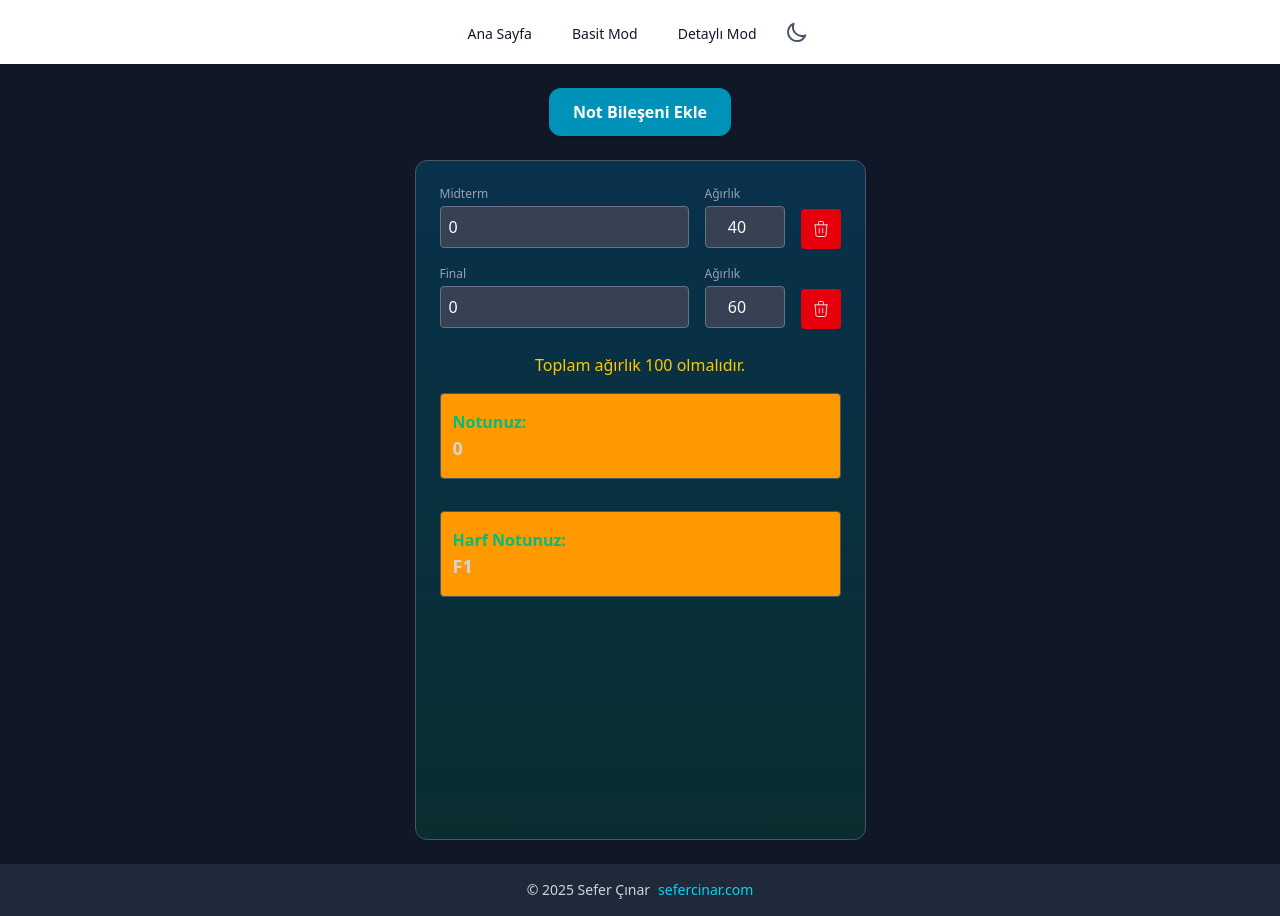
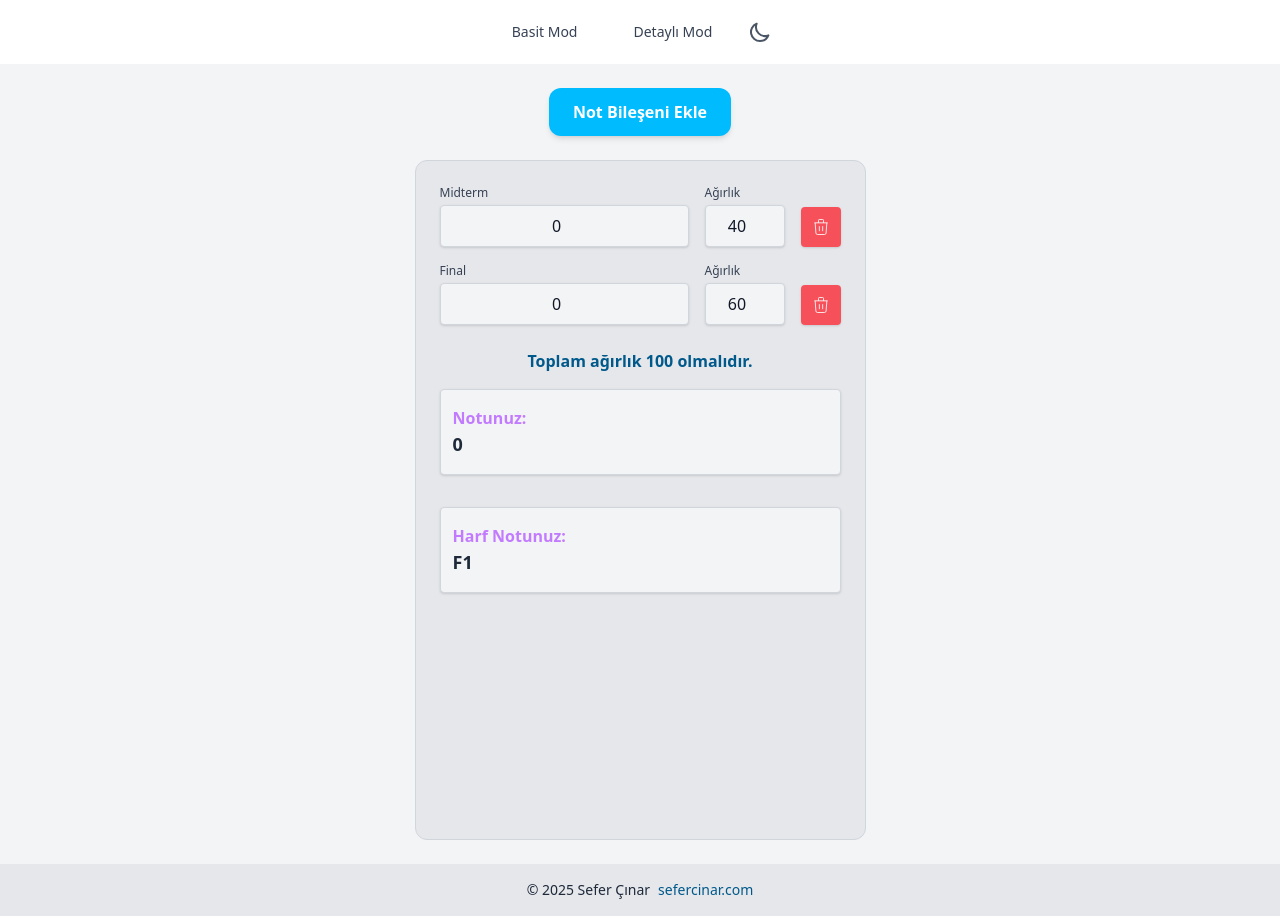
Before and after one commit to SeferCinar/examApp, a Nuxt app: page /advancedMode in a window 1280 px wide. Built offline with nearby package versions, Linux system fonts and the light colour scheme.

Commit message:
dark and ligth mode prod ready

```diff
--- a/components/Footer.vue
+++ b/components/Footer.vue
@@ -1,11 +1,11 @@
 <template>
-    <footer class="w-full bg-gray-800 text-gray-300 py-4 px-6 items-center justify-center">
+    <footer class="w-full bg-gray-200 dark:bg-gray-700 text-gray-800 dark:text-gray-300 py-4 px-6 items-center justify-center">
         <div class="container mx-auto flex flex-col justify-center sm:flex-row justify-center items-center gap-2">
             <p class="text-sm">&copy; {{ new Date().getFullYear() }} Sefer Çınar</p>
             <a href="https://sefercinar.com"
                target="_blank"
                rel="noopener noreferrer"
-               class="text-cyan-400 hover:text-cyan-300 transition-colors text-sm">
+               class="text-sky-800 hover:text-sky-900 dark:text-emerald-400 dark:hover:text-emerald-500 transition-colors text-sm">
                 sefercinar.com
             </a>
         </div>
--- a/components/GradeInfo.vue
+++ b/components/GradeInfo.vue
@@ -1,36 +1,39 @@
 <template>
-    <div class="flex flex-col items-start border  border-gray-600 my-4 py-4 px-3  transition-colors rounded w-full"
-        :class="infoBgColor , infoBgColorHover">
-        <div class="font-bold" :class="infoTextColor ">{{ gradeText }}:</div>
-        <div class="text-lg font-semibold text-gray-300">{{ gradeValue }}</div>
+    <div
+      class="flex flex-col items-start my-4 py-4 px-3 rounded shadow-sm w-full border border-gray-300 dark:border-gray-700 transition-colors duration-200"
+      :class="[bgColor, bgColorHover]"
+    >
+      <div class="font-bold" :class="textColor">{{ gradeText }}:</div>
+      <div class="text-lg font-semibold text-gray-800 dark:text-gray-200">{{ gradeValue }}</div>
     </div>
   </template>
+
   <script>
-export default{
-    props:{
-        gradeText:{
-            type:String,
-            required:true,
+  export default {
+    props: {
+      gradeText: {
+        type: String,
+        required: true,
       },
-        gradeValue:{
-            type:Number,
-            required:true,
+      gradeValue: {
+        type: Number,
+        required: true,
       },
-        infoTextColor:{
-            type:String,
-            required:false,
-            default:"text-emerald-500",
+      textColor: {
+        type: String,
+        required: false,
+        default: 'text-emerald-500 dark:text-emerald-400',
       },
-        infoBgColor:{
-            type:String,
-            required:false,
-            default:" bg-amber-500 dark:bg-sky-800",
+      bgColor: {
+        type: String,
+        required: false,
+        default: 'bg-amber-100 dark:bg-sky-900',
       },
-        infoBgColorHover:{
-            type:String,
-            required:false,
-            default:"hover:bg-sky-700",
+      bgColorHover: {
+        type: String,
+        required: false,
+        default: 'hover:bg-amber-200 dark:hover:bg-sky-800',
       },
-    }
-}
+    },
+  };
   </script>
--- a/components/GradeInputX.vue
+++ b/components/GradeInputX.vue
@@ -2,7 +2,7 @@
   <div class="flex flex-row justify-between items-center gap-4">
     <!-- Ana Input Alanı -->
     <div class="flex flex-1 flex-col items-left">
-      <label class="text-gray-400 text-xs block mb-1">{{ label }}</label>
+      <label class="text-gray-700 dark:text-gray-300 text-xs block mb-1">{{ label }}</label>
       <input
         :readonly="readOnly"
         min="0"
@@ -10,27 +10,33 @@
         @input="$emit('update:value', $event.target.value)"
         type="number"
         :placeholder="placeholder"
-        class="bg-gray-700 text-white placeholder-gray-400 p-2 rounded w-full border border-gray-500 focus:ring-2 focus:ring-cyan-400"
+        class="w-full p-2 rounded shadow-sm text-center focus:outline-none focus:ring-2 focus:ring-cyan-400
+               bg-gray-100 dark:bg-gray-800/80 text-gray-900 dark:text-gray-100
+               border border-gray-300 dark:border-gray-700
+               placeholder-gray-500 dark:placeholder-gray-400"
       />
     </div>
 
     <!-- Ağırlık Input Alanı -->
     <div class="flex flex-col items-left max-w-[80px]">
-      <label class="text-gray-400 text-xs block mb-1">Ağırlık</label>
+      <label class="text-gray-700 dark:text-gray-300 text-xs block mb-1">Ağırlık</label>
       <input
         min="0"
         :value="weight"
         @input="$emit('update:weight', $event.target.value)"
         type="number"
         placeholder="0(%)"
-        class="bg-gray-700 text-white placeholder-gray-400 p-2 rounded border border-gray-500 focus:ring-2 focus:ring-cyan-400 text-center"
+        class="w-full p-2 rounded shadow-sm text-center focus:outline-none focus:ring-2 focus:ring-cyan-400
+               bg-gray-100 dark:bg-gray-800/80 text-gray-900 dark:text-gray-100
+               border border-gray-300 dark:border-gray-700
+               placeholder-gray-500 dark:placeholder-gray-400"
       />
     </div>
 
     <!-- Silme Butonu -->
     <button
       @click="$emit('delete')"
-      class="bg-red-600 hover:bg-red-700 text-white mt-6 p-2.5 rounded focus:outline-none focus:ring-2 focus:ring-red-400 transition duration-200"
+      class="bg-red-500/80 hover:bg-red-600/80 dark:bg-red-800 dark:hover:bg-red-900 shadow-sm text-white mt-5.5 p-2.5 rounded focus:outline-none focus:ring-2 focus:ring-red-400 transition duration-200"
     >
       <svg
         xmlns="http://www.w3.org/2000/svg"
--- a/components/Navbar.vue
+++ b/components/Navbar.vue
@@ -1,48 +1,48 @@
 <template>
-    <nav class="bg-white dark:bg-gray-800 shadow-lg">
+  <nav class="bg-white dark:bg-gray-800 shadow-md">
     <div class="container mx-auto px-4">
       <div class="flex justify-center h-16">
-
         <div class="flex items-center">
           <div class="hidden sm:flex sm:space-x-8 mr-4">
-              <NuxtLink to="/"
-                       class="inline-flex items-center px-1 pt-1 text-sm font-medium text-gray-900 dark:text-gray-100">
-                Ana Sayfa
-              </NuxtLink>
+
 
             <NuxtLink to="/basicMode"
-                       class="inline-flex items-center px-1 pt-1 text-sm font-medium text-gray-900 dark:text-gray-100">
+              class="inline-flex items-center px-3 py-2 text-sm font-medium rounded-md focus:outline-none focus:ring-2 focus:ring-blue-500 focus:ring-offset-2
+                    text-gray-700 dark:text-gray-300 hover:bg-gray-200 dark:hover:bg-gray-700 transition-colors duration-200">
               Basit Mod
             </NuxtLink>
 
             <NuxtLink to="/advancedMode"
-                       class="inline-flex items-center px-1 pt-1 text-sm font-medium text-gray-900 dark:text-gray-100">
+              class="inline-flex items-center px-3 py-2 text-sm font-medium rounded-md focus:outline-none focus:ring-2 focus:ring-blue-500 focus:ring-offset-2
+                    text-gray-700 dark:text-gray-300 hover:bg-gray-200 dark:hover:bg-gray-700 transition-colors duration-200">
               Detaylı Mod
             </NuxtLink>
-
           </div>
 
           <button @click="toggleColorMode"
-                    class="p-2 rounded-lg text-gray-600 dark:text-gray-300 hover:bg-gray-100 dark:hover:bg-gray-700 focus:outline-none">
-              <svg v-if="colorMode.value === 'dark'" xmlns="http://www.w3.org/2000/svg" class="h-6 w-6" fill="none" viewBox="0 0 24 24" stroke="currentColor">
-                <path stroke-linecap="round" stroke-linejoin="round" stroke-width="2" d="M12 3v1m0 16v1m9-9h-1M4 12H3m15.364 6.364l-.707-.707M6.343 6.343l-.707-.707m12.728 0l-.707.707M6.343 17.657l-.707.707M16 12a4 4 0 11-8 0 4 4 0 018 0z" />
+            class="p-2 rounded-lg text-gray-600 dark:text-gray-300 hover:bg-gray-100 dark:hover:bg-gray-700 focus:outline-none transition-colors duration-300">
+            <svg v-if="colorMode.value === 'dark'" xmlns="http://www.w3.org/2000/svg" class="h-6 w-6" fill="none"
+              viewBox="0 0 24 24" stroke="currentColor">
+              <path stroke-linecap="round" stroke-linejoin="round" stroke-width="2"
+                d="M12 3v1m0 16v1m9-9h-1M4 12H3m15.364 6.364l-.707-.707M6.343 6.343l-.707-.707m12.728 0l-.707.707M6.343 17.657l-.707.707M16 12a4 4 0 11-8 0 4 4 0 018 0z" />
             </svg>
-              <svg v-else xmlns="http://www.w3.org/2000/svg" class="h-6 w-6" fill="none" viewBox="0 0 24 24" stroke="currentColor">
-                <path stroke-linecap="round" stroke-linejoin="round" stroke-width="2" d="M20.354 15.354A9 9 0 018.646 3.646 9.003 9.003 0 0012 21a9.003 9.003 0 008.354-5.646z" />
+            <svg v-else xmlns="http://www.w3.org/2000/svg" class="h-6 w-6" fill="none" viewBox="0 0 24 24"
+              stroke="currentColor">
+              <path stroke-linecap="round" stroke-linejoin="round" stroke-width="2"
+                d="M20.354 15.354A9 9 0 018.646 3.646 9.003 9.003 0 0012 21a9.003 9.003 0 008.354-5.646z" />
             </svg>
           </button>
 
           <div class="ml-3 relative md:hidden">
             <button @click="isOpen = !isOpen"
-                      class="p-2 rounded-lg text-gray-600 dark:text-gray-300 hover:bg-gray-100 dark:hover:bg-gray-700 focus:outline-none">
+              class="p-2 rounded-lg text-gray-600 dark:text-gray-300 hover:bg-gray-100 dark:hover:bg-gray-700 focus:outline-none transition-colors duration-300">
               <svg class="h-6 w-6" fill="none" viewBox="0 0 24 24" stroke="currentColor">
-                  <path v-if="isOpen" stroke-linecap="round" stroke-linejoin="round" stroke-width="2" d="M6 18L18 6M6 6l12 12" />
-                  <path v-else stroke-linecap="round" stroke-linejoin="round" stroke-width="2" d="M4 6h16M4 12h16M4 18h16" />
+                <path v-if="isOpen" stroke-linecap="round" stroke-linejoin="round" stroke-width="2"
+                  d="M6 18L18 6M6 6l12 12" />
+                <path v-else stroke-linecap="round" stroke-linejoin="round" stroke-width="2"
+                  d="M4 6h16M4 12h16M4 18h16" />
               </svg>
             </button>
-                  <div class="bg-white dark:bg-black text-black dark:text-white p-4">
-                       Açık modda beyaz arka plan, siyah yazı; koyu modda siyah arka plan, beyaz yazı.
-                  </div>
           </div>
         </div>
       </div>
@@ -51,22 +51,19 @@
     <!-- Mobile menu -->
     <div v-show="isOpen" class="md:hidden">
       <div class="pt-2 pb-3 space-y-1">
-          <NuxtLink to="/"
-                   class="block pl-3 pr-4 py-2 text-base font-medium text-gray-700 dark:text-gray-300 hover:bg-gray-50 dark:hover:bg-gray-700">
-            Ana Sayfa
-          </NuxtLink>
+
 
         <NuxtLink to="/basicMode"
-                   class="block pl-3 pr-4 py-2 text-base font-medium text-gray-700 dark:text-gray-300 hover:bg-gray-50 dark:hover:bg-gray-700">
+          class="block pl-3 pr-4 py-2 text-base font-medium rounded-md
+                 text-gray-700 dark:text-gray-300 hover:bg-gray-200 dark:hover:bg-gray-700 transition-colors duration-200">
           Basit Mod
         </NuxtLink>
 
         <NuxtLink to="/advancedMode"
-                   class="block pl-3 pr-4 py-2 text-base font-medium text-gray-700 dark:text-gray-300 hover:bg-gray-50 dark:hover:bg-gray-700">
+          class="block pl-3 pr-4 py-2 text-base font-medium rounded-md
+                 text-gray-700 dark:text-gray-300 hover:bg-gray-200 dark:hover:bg-gray-700 transition-colors duration-200">
           Detaylı Mod
         </NuxtLink>
-
-
       </div>
     </div>
   </nav>
--- a/nuxt.config.ts
+++ b/nuxt.config.ts
@@ -3,6 +3,9 @@ import tailwindcss from "@tailwindcss/vite";
 export default defineNuxtConfig({
   compatibilityDate: '2024-11-01',
   devtools: { enabled: true },
+  routeRules: {
+    "/": { redirect: "/basicMode" }
+  },
   vite: {
     plugins: [
       tailwindcss(),
--- a/pages/advancedMode.vue
+++ b/pages/advancedMode.vue
@@ -63,7 +63,7 @@ export default {
 </script>
 
 <template>
-  <div class="flex flex-col items-center justify-center bg-gray-900 min-h-screen p-6">
+  <div class="flex flex-col items-center justify-center bg-gray-100 dark:bg-gray-800 min-h-screen p-6">
    <div class="buttons flex flex-row gap-4">
     <!-- <button @click="navigateTo('/basicMode')"
       class="py-3 px-6 bg-cyan-600 hover:bg-cyan-500 text-white font-semibold rounded-xl shadow-md transition">
@@ -71,12 +71,12 @@ export default {
     </button> -->
 
     <button @click="addGradeComponent"
-      class="py-3 px-6 bg-cyan-600 hover:bg-cyan-500 text-white font-semibold rounded-xl shadow-md transition">
+      class="py-3 px-6 bg-sky-400 hover:bg-sky-500 text-white dark:bg-sky-800 dark:hover:bg-sky-900 dark:text-gray-100 font-semibold rounded-xl shadow-md transition">
       Not Bileşeni Ekle
     </button>
 
    </div>
-    <div class="flex-1 flex flex-col items-center bg-linear-to-t from-emerald-900/40 to-sky-900/50  p-6 rounded-xl border border-gray-600 hover:border-gray-400 hover:shadow-lg transition-all mt-6">
+    <div class="flex-1 flex flex-col items-center bg-gray-200 dark:bg-gray-700 p-6 rounded-xl border border-gray-300 dark:border-gray-500 hover:border-gray-400 hover:shadow-lg transition-all mt-6">
       <GradeInputX
         v-for="(component, index) in gradeComponents"
         :key="index"
@@ -87,16 +87,22 @@ export default {
         class="mb-4"
         @delete="removeGradeComponent(index)"
       />
-      <div class="text-yellow-400 mt-2 " >
+      <div class="text-sky-800 dark:text-teal-600 font-bold text-m mt-2" >
         Toplam ağırlık 100 olmalıdır. <br>
         <span v-if="totalWeight !== 100" >Şu anki toplam: {{ totalWeight }}</span>
       </div>
       <GradeInfo
         gradeText="Notunuz"
-        :gradeValue="totalGrade"></GradeInfo>
+        :gradeValue="totalGrade"
+        textColor="text-purple-400 dark:text-emerald-400"
+        bgColor="bg-gray-100 dark:bg-sky-900"
+        bgColorHover="hover:bg-teal-50 dark:hover:bg-sky-800"></GradeInfo>
       <GradeInfo
         gradeText="Harf Notunuz"
-        :gradeValue="letterGrade"></GradeInfo>
+        :gradeValue="letterGrade"
+        textColor="text-purple-400 dark:text-emerald-400"
+        bgColor="bg-gray-100 dark:bg-sky-900"
+        bgColorHover="hover:bg-teal-50 dark:hover:bg-sky-800"></GradeInfo>
     </div>
   </div>
 </template>
```
Also changed, not shown: components/GradeInput.vue (+12 -7 lines), pages/basicMode.vue (+10 -9 lines), pages/index.vue (deleted, +0 -60 lines). Lines whose indentation alone changed are shown as unchanged.
